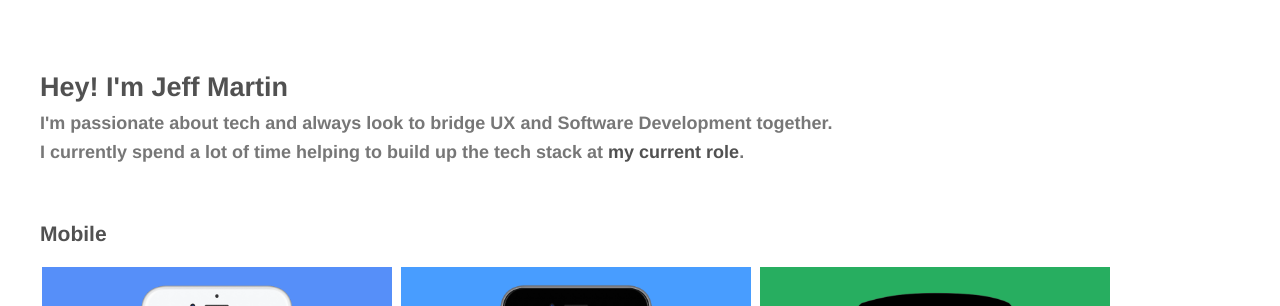
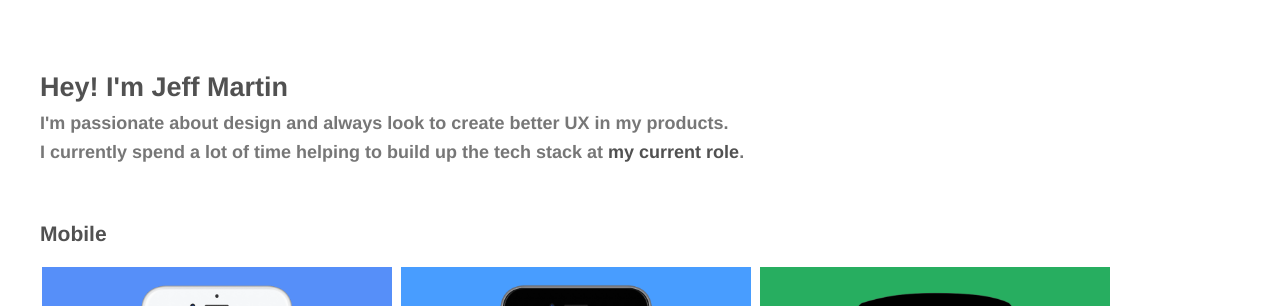
Before and after one commit to jffrymrtn/jffrymrtn.github.io, a Jekyll site: the page built from index.html, in a window 1280 px wide. Shown: the top 306 px of the page. Built offline with Jekyll 4.4.1, drawn with Linux system fonts in a browser that asks for light colours.

Commit message:
Update index.html

```diff
--- a/index.html
+++ b/index.html
@@ -6,7 +6,7 @@ title: Jeff Martin - Portfolio
   <h1 id="name" class="whoami-paragraph">Hey! I'm Jeff Martin</h1>
 
   <h2 id="name-title" class="whoami-paragraph">
-    I'm passionate about tech and always look to bridge UX and Software Development together.
+    I'm passionate about design and always look to create better UX in my products.
     <br/>I currently spend a lot of time helping to build up the tech stack at <a target="_blank" href="https://www.linkedin.com/in/martinjeffrey">my current role</a>.
   </h2>
 
```
